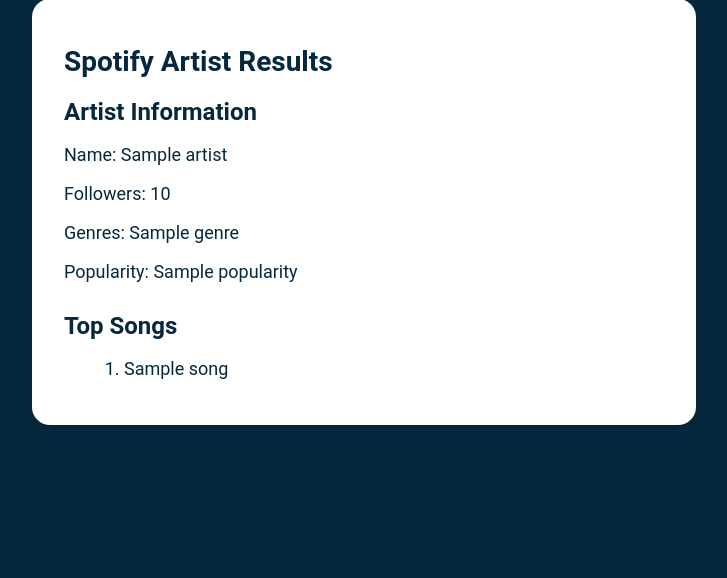
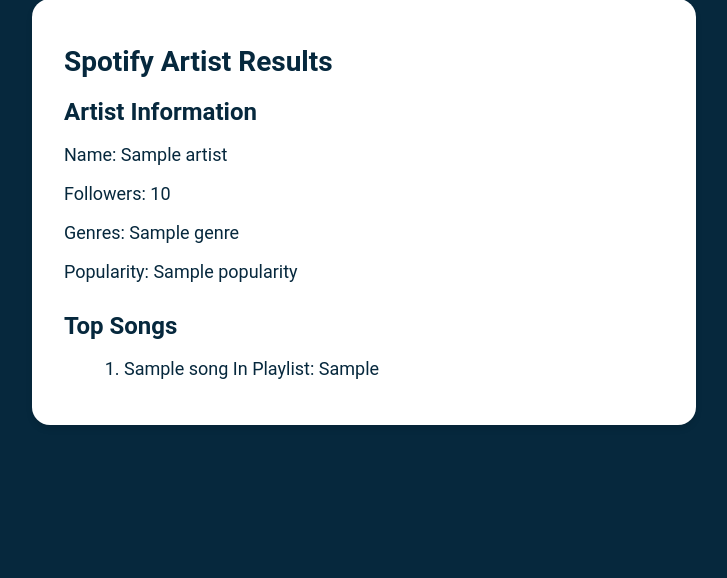
Before and after one commit to Nadeem-Mohamed/SpotifyApp, a Flask app: template Templates/results.html in a window 1280 px wide. Shown: the part 196-774 px from the top of the page, without its empty margins (276-1003 px from the left). Run offline with Flask 3, Linux system fonts and the light colour scheme; the template is opened without the code that fills it: most values are stand-ins (such as "Sample title", 1, 10 or a date in 2020).

Commit message:
Updated results

```diff
--- a/Templates/results.html
+++ b/Templates/results.html
@@ -17,7 +17,11 @@
         <h2>Top Songs</h2>
         <ol>
         {% for song in songs %}
-            <li>{{ song.name }}</li>
+            <li>{{ song.name }}
+                {% if song.in_playlist %}
+                    <span class="playlist-info">In Playlist: {{ song.in_playlist }}</span>
+                {% endif %}
+            </li>
         {% endfor %}
         </ol>
     </div>
```
